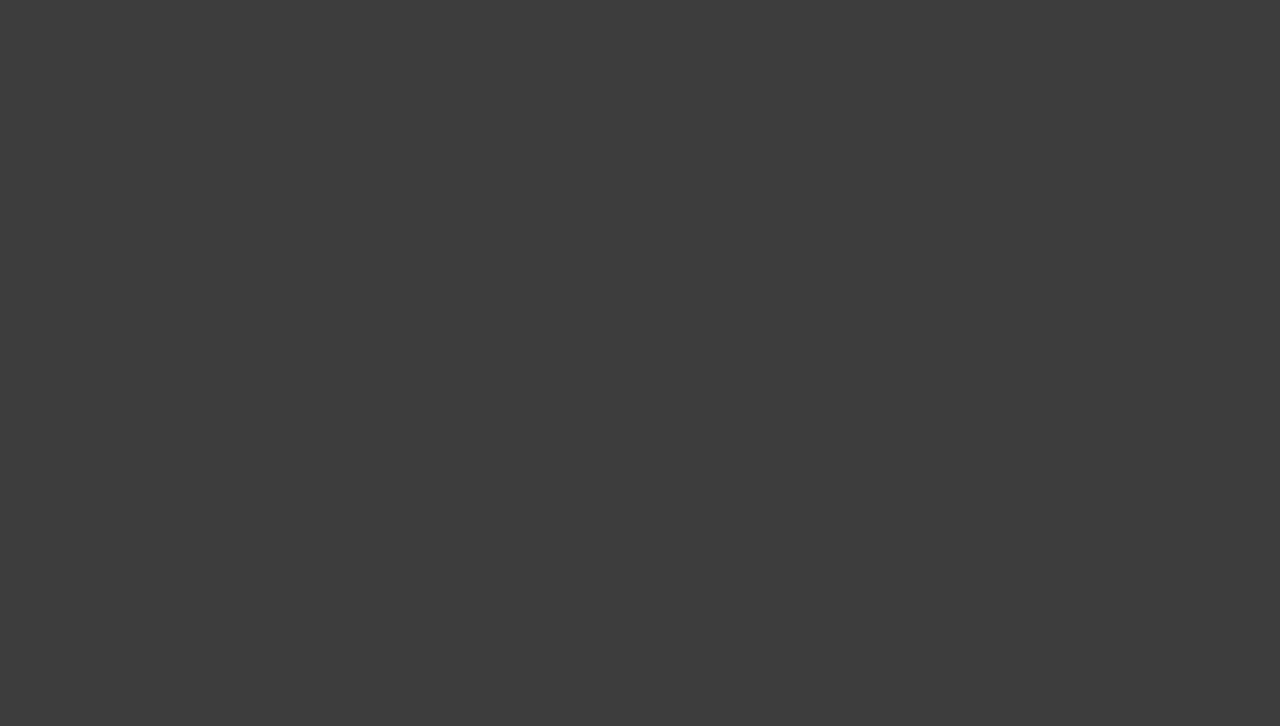
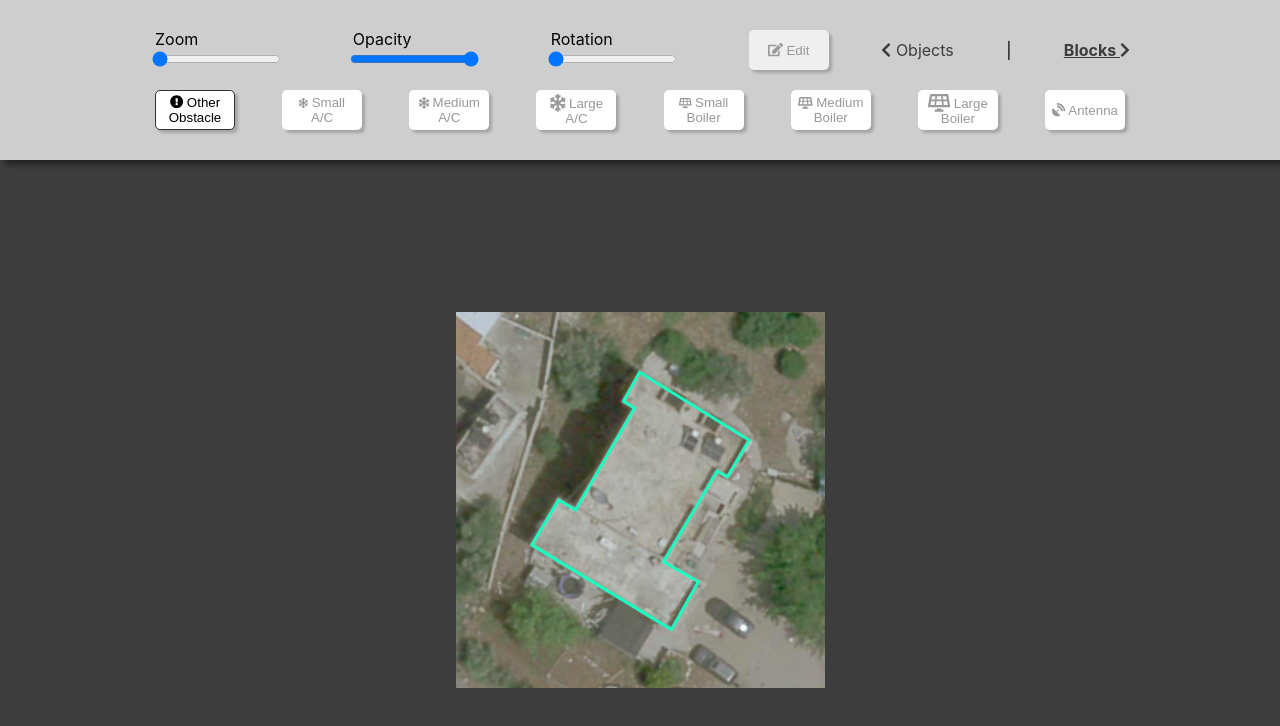
Before and after one commit to ofiron01/solar-panel-studio, a React (Create React App) app: page /objects in a window 1280 px wide. Before the commit this address had no page. Shown: the top 726 px of the page. Built offline with nearby package versions, Linux system fonts and the light colour scheme.

Commit message:
app state editor bi-directional state binding

```diff
--- a/src/App.js
+++ b/src/App.js
@@ -6,22 +6,73 @@ import {useEffect, useState} from "react";
 import {appSteps, toolbarItemsMap} from "./constants";
 import Toolbar from "./components/Toolbar";
 import {useNavigate, useLocation} from "react-router-dom";
+import StateDialog from "./components/StateDialog";
+
+const useDebouncedEffect = (effect, deps, delay) => {
+    useEffect(() => {
+        const handler = setTimeout(() => effect(), delay);
+
+        return () => clearTimeout(handler);
+        // eslint-disable-next-line react-hooks/exhaustive-deps
+    }, [...deps || [], delay]);
+}
 
 function App({step}) {
     const {pathname} = useLocation();
     const navigate = useNavigate();
-    const [stageZoom, setStageZoom] = useState(1);
+    const [projectState, setProjectState] = useState(data);
+    const [stageZoom, setStageZoom] = useState(projectState.viewZoom);
     const [gridOpacity, setGridOpacity] = useState(100);
-    const [stageRotation, setStageRotation] = useState(0);
+    const [stageRotation, setStageRotation] = useState(projectState.viewOrientation);
     const [blockToolSelected, setBlockToolSelected] = useState(toolbarItemsMap[step][0].id);
+    const [isModalVisible, setIsModalVisible] = useState(false);
 
+
+    //init setBlockToolSelected
     useEffect(() => {
-        console.log(pathname);
+        //console.log(pathname);
         if (pathname === '/') {
-            navigate(appSteps.OBSTACLES);
+            navigate(appSteps.OBJECTS);
         }
         setBlockToolSelected(toolbarItemsMap[step][0].id);
-    }, [pathname, step, navigate])
+    }, [pathname, step, navigate]);
+
+    //Update project state whenever stage zoom and rotation changes
+    useEffect(() => {
+        setProjectState(prevState => ({
+            ...prevState,
+            viewZoom: stageZoom,
+            viewOrientation: stageRotation,
+        }));
+    }, [stageZoom, stageRotation]);
+
+    //Update stage zoom and rotation whenever project state is changing
+    useEffect(() => {
+        setStageZoom(projectState.viewZoom);
+        setStageRotation(projectState.viewOrientation);
+    }, [projectState.viewOrientation, projectState.viewZoom]);
+
+    //Update route in project state when it changes in react-router
+    useEffect(() => {
+        if (pathname === projectState.viewRoute) {
+            return;
+        }
+        console.log('Update route in project state to ', pathname)
+        setProjectState(prevState => ({
+            ...prevState,
+            viewRoute: pathname,
+        }));
+
+    }, [pathname]);
+
+    //Navigate to route when it changes in project state
+    useDebouncedEffect(() => {
+        if (projectState.viewRoute === '/') {
+            return;
+        }
+        console.log('Navigate to route ', projectState.viewRoute)
+        navigate(projectState.viewRoute);
+    }, [projectState.viewRoute, navigate], 200);
 
     return (
         <div>
@@ -32,9 +83,11 @@ function App({step}) {
                 rotation={stageRotation}
                 blockToolSelected={blockToolSelected}
                 projectData={{
-                ...data,
-                satImageUrl: RoofSatImage,
-            }}/>
+                    ...projectState,
+                    satImageUrl: RoofSatImage,
+                }}
+                handleDataChange={data => setProjectState(data)}
+            />
             <Toolbar
                 toolItems={toolbarItemsMap[step]}
                 gridOpacity={gridOpacity}
@@ -45,7 +98,16 @@ function App({step}) {
                 setBlockToolSelected={setBlockToolSelected}
                 stageRotation={stageRotation}
                 setStageRotation={setStageRotation}
+                setIsModalVisible={setIsModalVisible}
             />
+
+            <StateDialog
+                isOpen={isModalVisible}
+                onClose={() => setIsModalVisible(false)}
+                projectState={projectState}
+                onApply={data => setProjectState(data)}
+            />
+
         </div>
   );
 }
--- a/src/Router.js
+++ b/src/Router.js
@@ -5,9 +5,9 @@ import {appSteps} from "./constants";
 function Router() {
 return (
     <Routes>
-        <Route path="/obstacles" element={<App step={appSteps.OBSTACLES} />} />
-        <Route path="/blocks" element={<App step={appSteps.BLOCKS} />} />
-        <Route path="/" element={<App step={appSteps.OBSTACLES} />} />
+        <Route path={appSteps.OBJECTS} element={<App step={appSteps.OBJECTS} />} />
+        <Route path={appSteps.BLOCKS} element={<App step={appSteps.BLOCKS} />} />
+        <Route path="/" element={<App step={appSteps.OBJECTS} />} />
     </Routes>
     )
 }
--- a/src/components/RangeInput.js
+++ b/src/components/RangeInput.js
@@ -1,7 +1,15 @@
+import styled from "styled-components";
+
+const LabelWrapper = styled.label`
+  padding: 5px;
+`
+
 function RangeInput({label, value, onChange, min, max, step = 1, style = {width: 150}}) {
     return (
         <label style={style}>
-            {label}
+            <LabelWrapper>
+                {label}
+            </LabelWrapper>
             <input
                 type="range"
                 value={value}
--- a/src/components/SiteElementsGrid.js
+++ b/src/components/SiteElementsGrid.js
@@ -67,13 +67,12 @@ function SiteElementsGrid({width, height, blocks, blockSize, onClick, gridOpacit
         }}>
         {
             blocks.map((block, index) => {
-                const [x, y, label, type] = block;
+                const [x, y, type] = block;
                 const levelName = type?.split('-')[1] ?? ''
                 return (
                     <BlockWrapper
                         data-blockid={index}
                         key={index}
-                        title={label}
                         rotation={orientation}
                         leftPosition={x}
                         topPosition={y}
--- a/src/components/Stage.js
+++ b/src/components/Stage.js
@@ -22,7 +22,7 @@ const StageContent = styled.div`
     transform: ${({rotation, zoom}) => `rotate(${rotation}deg) scale(${zoom})`};
 `;
 
-function Stage({step, projectData, zoomLevel, gridOpacity, blockToolSelected, rotation}) {
+function Stage({step, projectData, zoomLevel, gridOpacity, blockToolSelected, rotation, handleDataChange}) {
     const [gridState, setGridState] = useState(projectData.blocks);
     const [obstaclePlacementState, setObstaclePlacementState] = useState(projectData.objects)
     const [image, setImage] = useState({width: 0, height: 0});
@@ -34,39 +34,56 @@ function Stage({step, projectData, zoomLevel, gridOpacity, blockToolSelected, ro
                 index === parseInt(evt.target.parentElement.dataset.blockid)
             ) {
                 console.log(blockToolSelected);
-                block[3] = blockToolSelected;
+                block[2] = blockToolSelected;
             }
             return block;
         })
         setGridState(newGridState);
+        handleDataChange({
+            ...projectData,
+            blocks: gridState,
+        });
     }
 
     const handlePlaceObstacle = evt => {
-        // const rect = evt.target.getBoundingClientRect();
-        // const x = evt.clientX - rect.left; //x position within the element.
-        // const y = evt.clientY - rect.top;  //y position within the element.
         const x = evt.nativeEvent.offsetX;
         const y = evt.nativeEvent.offsetY;
-        console.log(evt.nativeEvent.offsetX, evt.nativeEvent.offsetY)
+        console.log(evt.nativeEvent.offsetX, evt.nativeEvent.offsetY);
+
+        let updatedObstaclePlacementState;
         if (evt.target.dataset.id !== 'obstaclesWrapper') {
             console.log(evt.target.parentElement.parentElement.dataset.id, ' is not obstaclesWrapper, removing clicked item');
-            const updatedObstaclePlacementState = obstaclePlacementState.filter(obstacle => {
+            updatedObstaclePlacementState = obstaclePlacementState.filter(obstacle => {
                 const [,,,id] = obstacle;
                 return (
                     id !== parseInt(evt.target.parentElement.dataset.id) &&
                     id !== parseInt(evt.target.parentElement.parentElement.dataset.id)
                 );
             })
-            setObstaclePlacementState(updatedObstaclePlacementState);
 
         } else {
-            setObstaclePlacementState(prevState => [
-                ...prevState,
-                [x, y, blockToolSelected, prevState.length]
-            ]);
+            updatedObstaclePlacementState = [
+                ...obstaclePlacementState,
+                [x, y, blockToolSelected, obstaclePlacementState.length]
+            ];
         }
 
+        setObstaclePlacementState(updatedObstaclePlacementState);
+        handleDataChange({
+            ...projectData,
+            objects: updatedObstaclePlacementState,
+        });
     }
+
+    //Update blocks state when blocks are updated from outside
+    useEffect(() => {
+        setGridState(projectData.blocks);
+    }, [projectData.blocks]);
+
+    //Update objects state when objects are updated from outside
+    useEffect(() => {
+        setObstaclePlacementState(projectData.objects);
+    }, [projectData.objects]);
 
     useEffect(() => {
         const satImage = new Image();
@@ -102,7 +119,7 @@ function Stage({step, projectData, zoomLevel, gridOpacity, blockToolSelected, ro
                     width={image.width}
                     height={image.height}
                     obstacles={obstaclePlacementState}
-                    isDisabled={step !== appSteps.OBSTACLES}
+                    isDisabled={step !== appSteps.OBJECTS}
                 />
             </StageContent>
         </StageWrapper>
--- /dev/null
+++ b/src/components/StateDialog.js
@@ -0,0 +1,63 @@
+import styled from "styled-components";
+import {useEffect, useState} from "react";
+
+const Dialog = styled.dialog`
+  position: fixed;
+  width: 80%;
+  height: 50vh;
+  top: 20%;
+  border: 1px solid #3d3d3d;
+  background-color: rgba(255,255,255,0.75);
+  box-shadow:5px 5px 5px rgba(0,0,0,0.4);
+  border-radius: 5px;
+  p, label {
+    height: 88%;
+    display: block;
+  }
+`;
+
+const StateTextArea = styled.textarea`
+  width: 100%;
+  min-height: 100%;
+  resize: vertical;
+  background-color: #3d3d3d;
+  color: #d1d1d1;
+  font-weight: bold;
+  font-size: 16px;
+`
+
+function StateDialog({isOpen, projectState, onApply, onClose}) {
+    const [data, setData] = useState(JSON.stringify(projectState, undefined, 4));
+    const handleApply = () => {
+        try {
+            onApply(JSON.parse(data));
+        } catch (err) {
+            return;
+        }
+    }
+
+    //Update textarea value on each project state change
+    useEffect(() => {
+        setData(JSON.stringify(projectState, undefined, 4));
+    }, [projectState]);
+
+    return (
+        <Dialog open={isOpen}>
+            <p>
+                <label style={{display: 'block'}}>
+                    <strong>Project data</strong>
+                    <StateTextArea
+                        value={data}
+                        onChange={evt => setData(evt.target.value)}
+                    />
+                </label>
+            </p>
+            <menu>
+                <button onClick={onClose}>Close</button>
+                <button onClick={handleApply}>Apply</button>
+            </menu>
+        </Dialog>
+    )
+}
+
+export default StateDialog;
--- a/src/components/Toolbar.js
+++ b/src/components/Toolbar.js
@@ -2,7 +2,7 @@ import styled from 'styled-components';
 import {appSteps} from "../constants";
 import RangeInput from "./RangeInput";
 import {Link, useLocation} from "react-router-dom";
-import {faChevronLeft, faChevronRight} from "@fortawesome/free-solid-svg-icons";
+import {faChevronLeft, faChevronRight, faEdit} from "@fortawesome/free-solid-svg-icons";
 import {FontAwesomeIcon} from "@fortawesome/react-fontawesome";
 
 const ToolbarWrapper = styled.div`
@@ -26,6 +26,7 @@ const ToolbarRow = styled.div`
   justify-content: ${({justify}) => justify ?? 'space-between'};
   flex-flow: row wrap;
   max-width: 980px;
+  align-items: center;
 `;
 
 const ToolButton = styled.button`
@@ -40,6 +41,11 @@ const ToolButton = styled.button`
   border: ${({isSelected}) => isSelected ? '1px solid #313131' : 'none'};
 `;
 
+const StyledDisabledLink = styled.span`
+  color: #3d3d3d;
+  cursor: default;
+`
+
 const StyledLink = styled(Link)`
   color: #3d3d3d;
   font-weight: bold;
@@ -52,7 +58,7 @@ const StyledLink = styled(Link)`
 function NavLink(props) {
     const {pathname} = useLocation();
     if (pathname === props.to) {
-        return props.children;
+        return <StyledDisabledLink>{props.children}</StyledDisabledLink>;
     }
     return <StyledLink {...props} />
 }
@@ -66,11 +72,12 @@ function Toolbar({
      blockToolSelected,
      setBlockToolSelected,
      stageRotation,
-     setStageRotation
+     setStageRotation,
+     setIsModalVisible
  }) {
     return (
         <ToolbarWrapper>
-            <ToolbarRow justify="flex-start">
+            <ToolbarRow>
                     <RangeInput
                         label="Zoom"
                         value={stageZoom}
@@ -96,11 +103,15 @@ function Toolbar({
                         step={10}
                     />
 
-                    <NavLink to={appSteps.OBSTACLES}>
-                        <FontAwesomeIcon icon={faChevronLeft} /> Obstacles
-                    </NavLink>&nbsp;|&nbsp;
+                    <ToolButton onClick={() => setIsModalVisible(true)}>
+                        <FontAwesomeIcon icon={faEdit} /> Edit
+                    </ToolButton>
+                    <NavLink to={appSteps.OBJECTS}>
+                        <FontAwesomeIcon icon={faChevronLeft} /> Objects
+                    </NavLink>
+                    <div>&nbsp;|&nbsp;</div>
                     <NavLink to={appSteps.BLOCKS}>
-                        Panels <FontAwesomeIcon icon={faChevronRight} />
+                        Blocks <FontAwesomeIcon icon={faChevronRight} />
                     </NavLink>
             </ToolbarRow>
             <ToolbarRow>
--- a/src/constants.js
+++ b/src/constants.js
@@ -13,7 +13,7 @@ import {
 import LevelIcon from "./components/LevelIcon";
 
 export const appSteps = {
-    OBSTACLES: '/obstacles',
+    OBJECTS: '/objects',
     BLOCKS: '/blocks',
 };
 
@@ -126,7 +126,7 @@ export const gridBlockTypes = {
 }
 
 export const toolbarItemsMap = {
-    [appSteps.OBSTACLES]: [
+    [appSteps.OBJECTS]: [
         gridBlockTypes.OBSTACLE_OTHER,
         gridBlockTypes.OBSTACLE_AC_S,
         gridBlockTypes.OBSTACLE_AC_M,
--- a/src/mock/sat01.json
+++ b/src/mock/sat01.json
@@ -83,5 +83,9 @@
 		[173,264,"unknown"],
 		[186,271.5,"unknown"]
 	],
-	"objects": []
+	"objects": [],
+	"viewZoom": 1,
+	"viewOrientation": 0,
+	"viewRoute": "/objects"
+
 }
```
